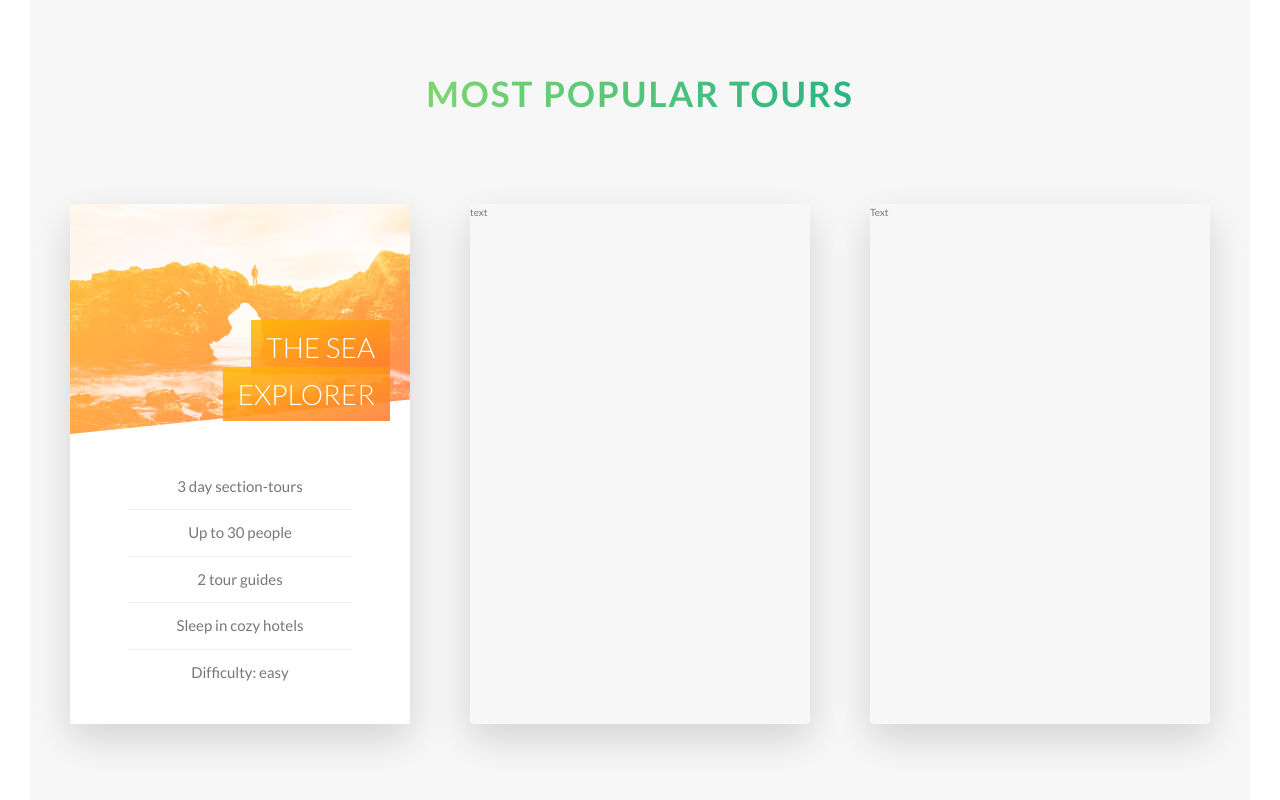
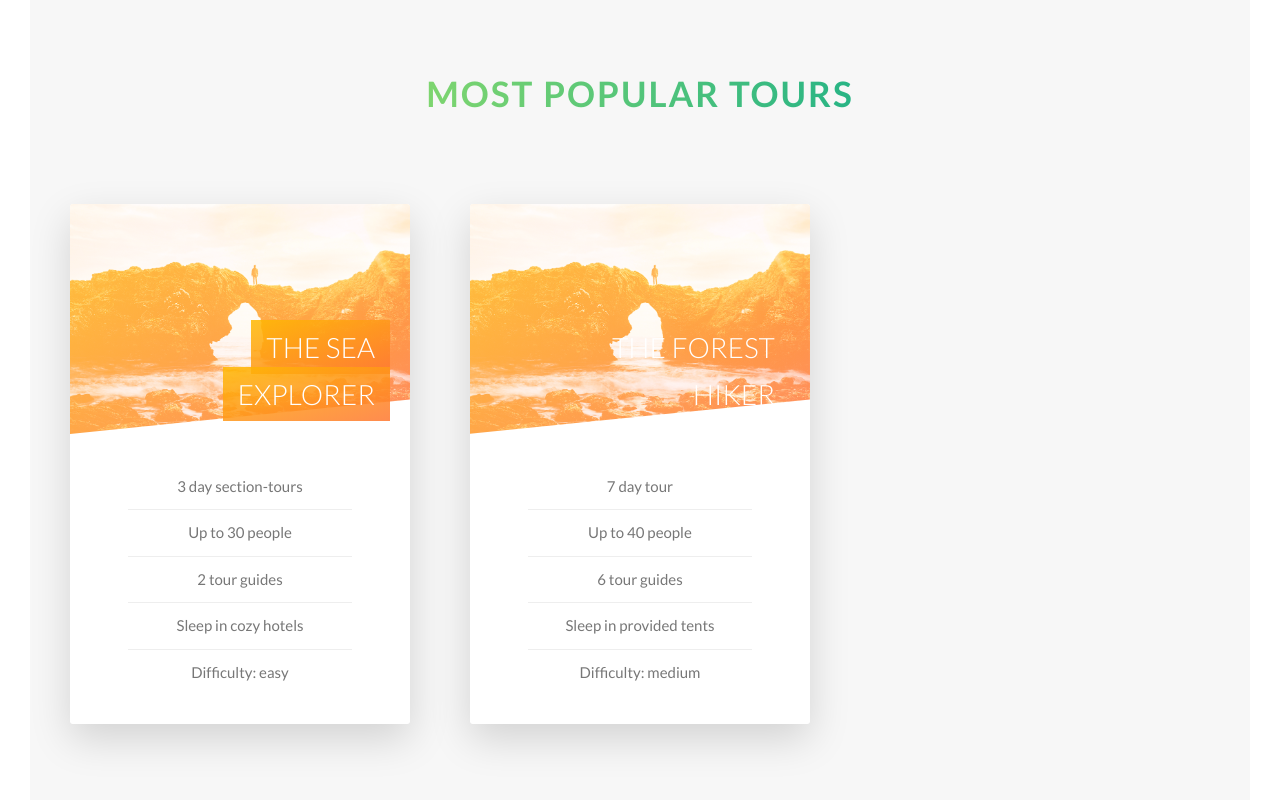
Before and after one commit to mhjarvis/Web-Design, a website: page Project 1/index.html in a window 1280 px wide. Shown: the part 2293-3093 px from the top of the page. Drawn offline with Linux system fonts and the light colour scheme.

Commit message:
Add content for 2nd card

```diff
--- a/Project 1/index.html
+++ b/Project 1/index.html
@@ -156,6 +156,7 @@
                     <h2 class="heading-secondary">Most popular tours</h2>
                 </div>
                 <div class="row">
+                    <!-- CARD ELEMENT 1 OF 3-->
                     <div class="col-1-of-3">
                         <div class="card">
                             <div class="card__side card__side--front">
@@ -192,16 +193,52 @@
                             </div>
                         </div>
                     </div>
+                    <!-- CARD ELEMENT 2 OF 3-->
                     <div class="col-1-of-3">
                         <div class="card">
-                            <div class="card__side">text</div>
+                            <div class="card__side card__side--front">
+                                <div class="card__picture card__picture--2">
+                                    &nbsp;
+                                </div>
+                                <h4 class="card__heading">
+                                    <span
+                                        class="card__heading-span card__heading-span--2"
+                                    >
+                                        The Forest Hiker
+                                    </span>
+                                </h4>
+                                <div class="card__details">
+                                    <ul>
+                                        <li>7 day tour</li>
+                                        <li>Up to 40 people</li>
+                                        <li>6 tour guides</li>
+                                        <li>Sleep in provided tents</li>
+                                        <li>Difficulty: medium</li>
+                                    </ul>
+                                </div>
+                            </div>
+                            <div
+                                class="card__side card__side--back card__side--back-2"
+                            >
+                                <div class="card__cta">
+                                    <div class="card__price-box">
+                                        <p class="card__price-only">Only</p>
+                                        <p class="card__price-value">$297</p>
+                                    </div>
+                                    <a href="#" class="btn btn--white">Book now!</a>
+                                </div>
+                            </div>
                         </div>
                     </div>
-                    <div class="col-1-of-3">
-                        <div class="card">
-                            <div class="card__side">Text</div>
-                        </div>
-                    </div>
+
+
+
+
+                    <!-- CARD ELEMENT 3 OF 3-->
+
+
+
+
                 </div>
             </section>
         </main>
```
